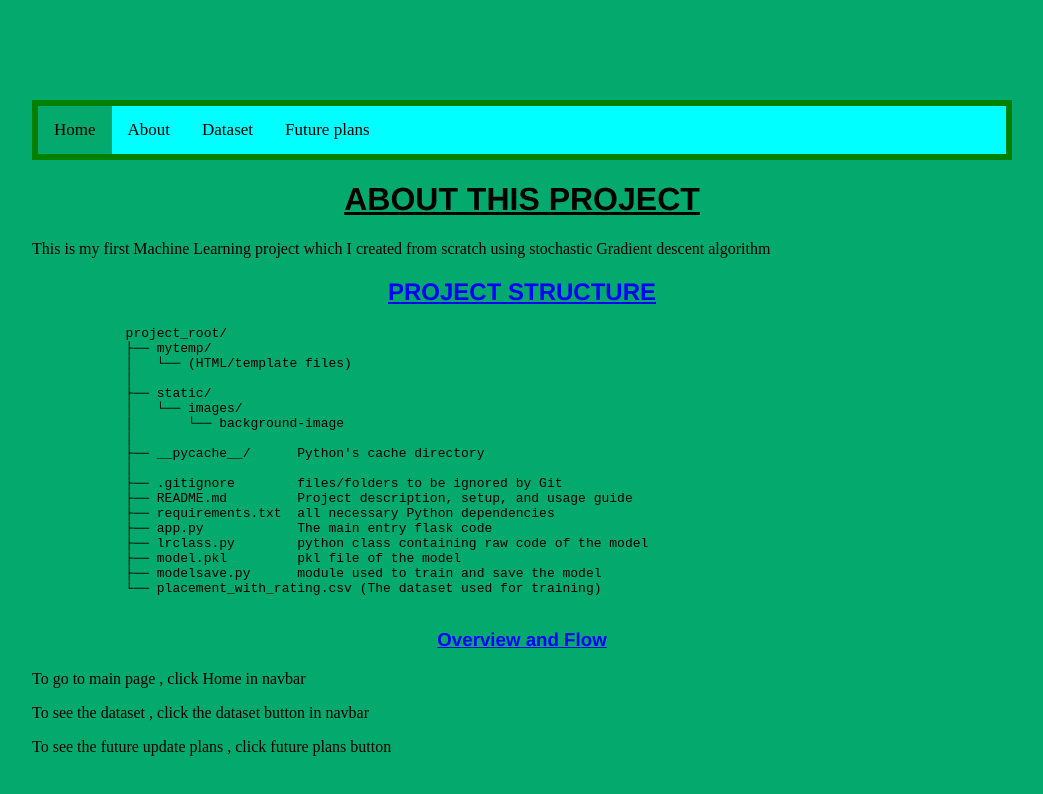
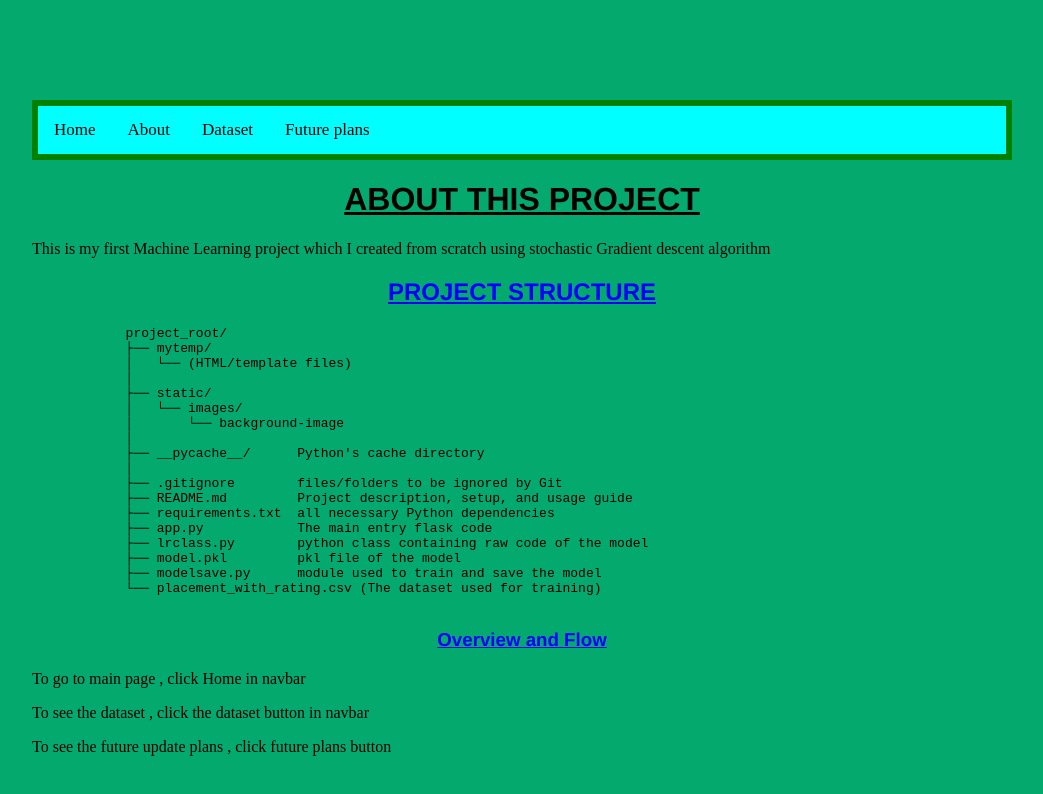
Before and after one commit to sohamjana2k25-prog/aboutpageofml, a plain HTML site: page index.html in a window 1280 px wide. Shown: the whole page, without its empty margins (118-1161 px from the left). Drawn offline with Linux system fonts and the light colour scheme.

Commit message:
Update index.html

```diff
--- a/index.html
+++ b/index.html
@@ -57,10 +57,7 @@
           color: black;
         }
 
-        .topnav a.active {
-          background-color: #04AA6D;
-          color: black;
-        }
+
 
     </style>
 </head>
```
